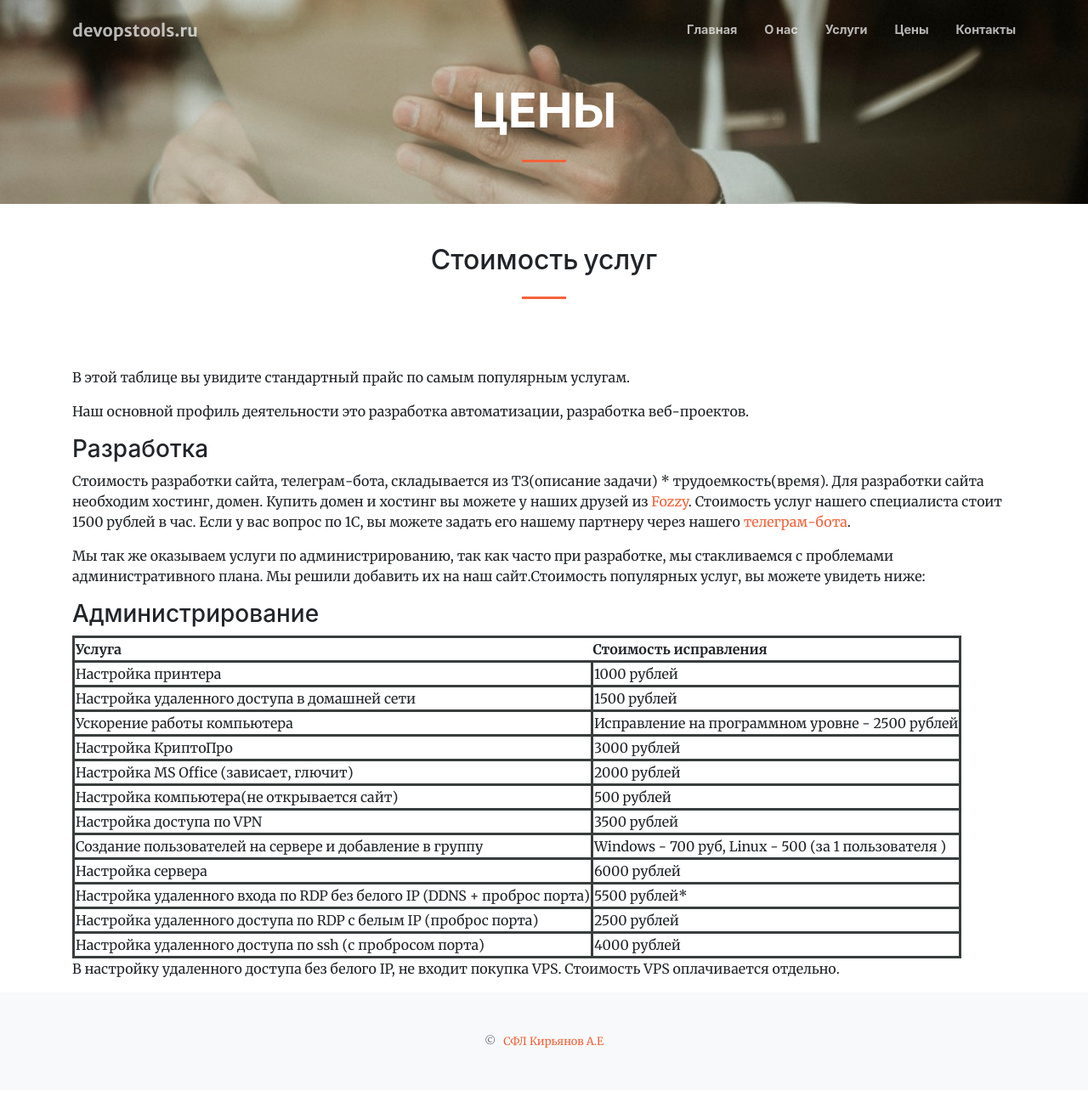
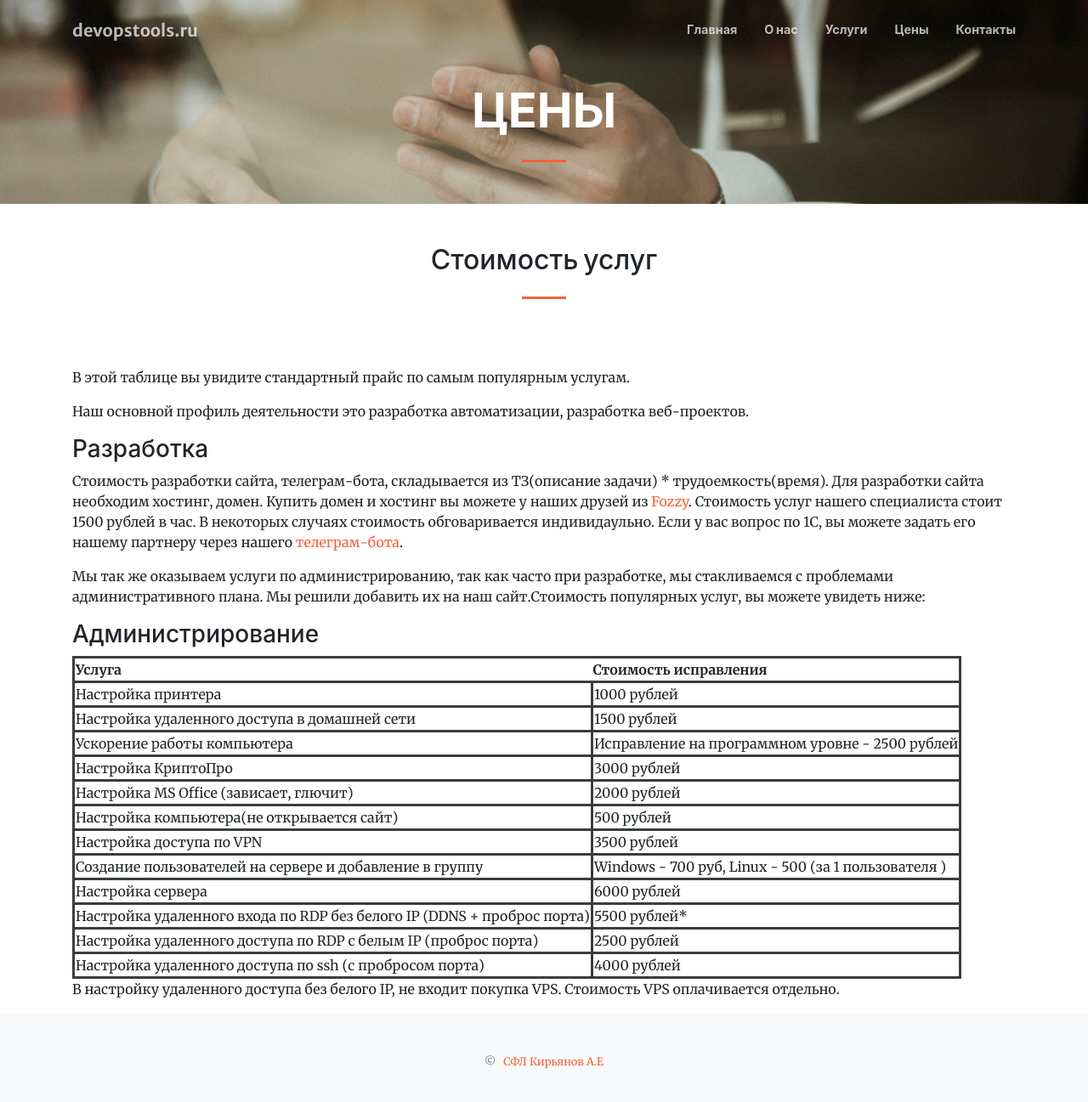
Before and after one commit to hacker342/devopstools.guthub.io, a Jekyll site: the page built from links.md, in a window 1280 px wide and 1307 px high. Shown: the top 1297 px of the window at 85% size. Built offline with Jekyll 4.4.1, drawn with Linux system fonts in a browser that asks for light colours; nearby versions of some CDN libraries.

Commit message:
change links

```diff
--- a/links.md
+++ b/links.md
@@ -51,7 +51,7 @@ sections:
 
 Стоимость разработки сайта, телеграм-бота, складывается из ТЗ(описание задачи) * трудоемкость(время).
 Для разработки сайта необходим хостинг, домен. Купить домен и хостинг вы можете у наших друзей из [Fozzy](https://fozzy.com/aff.php?aff=17309).
-Стоимость услуг нашего специалиста стоит 1500 рублей в час.
+Стоимость услуг нашего специалиста стоит 1500 рублей в час. В некоторых случаях стоимость обговаривается индивидаульно.
 Если у вас вопрос по 1С, вы можете задать его нашему партнеру через нашего [телеграм-бота](https://t.me/devopstoolsbot).
 
 Мы так же оказываем услуги по администрированию, так как часто при разработке, мы стакливаемся с проблемами административного плана. Мы решили добавить их на наш сайт.Стоимость популярных услуг, вы можете увидеть ниже:
```
